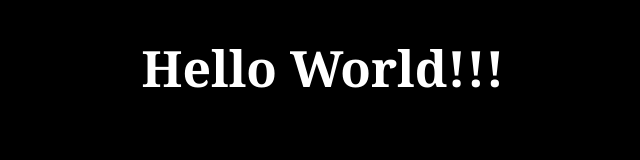
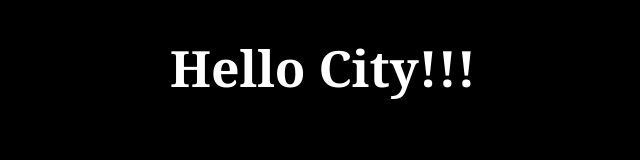
Before and after one commit to professor007code/change-text, a plain HTML site: page index.html in a window 1280 px wide. Shown: the whole page, without its empty margins (317-957 px from the left). Drawn offline with Linux system fonts and the light colour scheme.

Commit message:
Done It!!!

```diff
--- a/index.html
+++ b/index.html
@@ -28,5 +28,11 @@
 <h1 id="change">Hello World!!!</h1>
 
 
+<script>
+
+  let a = document.getElementById("change").innerHTML="Hello City!!!"
+  document.write(a);
+</script>
+
 </body>
 </html>
```
